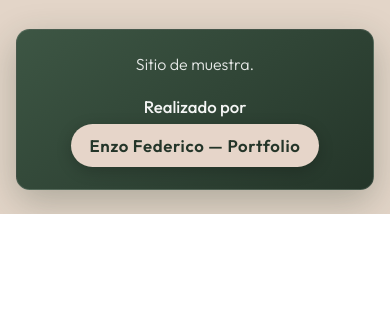
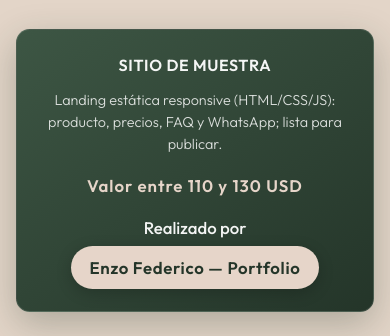
Before and after one commit to enzo369-htm/mantaslaman-, a website: page index.html in a window 390 px wide. Shown: the part 5758-6094 px from the top of the page. Before the commit the page ends 5972 px from the top, so only its background shows below. Drawn offline with nearby package versions, Linux system fonts and the light colour scheme; a web font is replaced by a local one.

Commit message:
Enhance footer section in index.html with new layout and content, including a description and pricing details. Update styles.css to support responsive design for the new footer elements.

```diff
--- a/index.html
+++ b/index.html
@@ -337,7 +337,13 @@
         <p class="site-footer__logo" aria-hidden="true">LAMANÉ</p>
       </div>
       <div class="site-footer__note-box wrap">
-        <p class="site-footer__note">Sitio de muestra.</p>
+        <div class="site-footer__intro">
+          <p class="site-footer__label">Sitio de muestra</p>
+          <p class="site-footer__desc">
+            Landing estática responsive (HTML/CSS/JS): producto, precios, FAQ y WhatsApp; lista para publicar.
+          </p>
+        </div>
+        <p class="site-footer__price">Valor entre 110 y 130 USD</p>
         <p class="site-footer__credit">
           Realizado por
           <a
--- a/styles.css
+++ b/styles.css
@@ -848,11 +848,68 @@ footer[id] {
   border: 1px solid rgba(255, 255, 255, 0.12);
 }
 
-.site-footer__note {
+.site-footer__intro {
+  display: grid;
+  grid-template-columns: auto minmax(0, 1fr);
+  gap: 0.65rem 1.25rem;
+  align-items: start;
   margin: 0 0 1rem;
+  text-align: left;
+}
+
+@media (max-width: 520px) {
+  .site-footer__intro {
+    grid-template-columns: 1fr;
+    text-align: center;
+  }
+
+  .site-footer__desc {
+    text-align: center;
+  }
+}
+
+.site-footer__label {
+  margin: 0;
   font-size: 1rem;
-  line-height: 1.6;
-  color: rgba(255, 255, 255, 0.88);
+  font-weight: 700;
+  letter-spacing: 0.04em;
+  text-transform: uppercase;
+  color: rgba(255, 255, 255, 0.95);
+  white-space: nowrap;
+}
+
+@media (max-width: 520px) {
+  .site-footer__label {
+    white-space: normal;
+    justify-self: center;
+  }
+}
+
+.site-footer__desc {
+  margin: 0;
+  font-size: 0.9rem;
+  line-height: 1.55;
+  color: rgba(255, 255, 255, 0.82);
+  border-left: 1px solid rgba(255, 255, 255, 0.22);
+  padding-left: 1.25rem;
+}
+
+@media (max-width: 520px) {
+  .site-footer__desc {
+    border-left: none;
+    padding-left: 0;
+    max-width: 26rem;
+    justify-self: center;
+  }
+}
+
+.site-footer__price {
+  margin: 0 0 1rem;
+  font-size: 1.05rem;
+  font-weight: 600;
+  letter-spacing: 0.06em;
+  color: var(--circle);
+  text-align: center;
 }
 
 .site-footer__credit {
```
